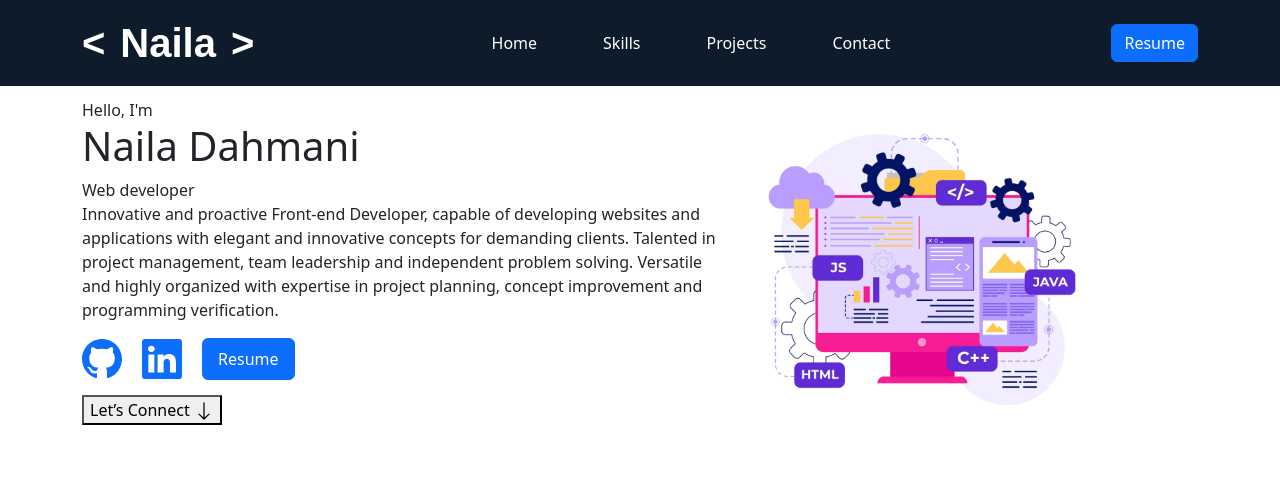
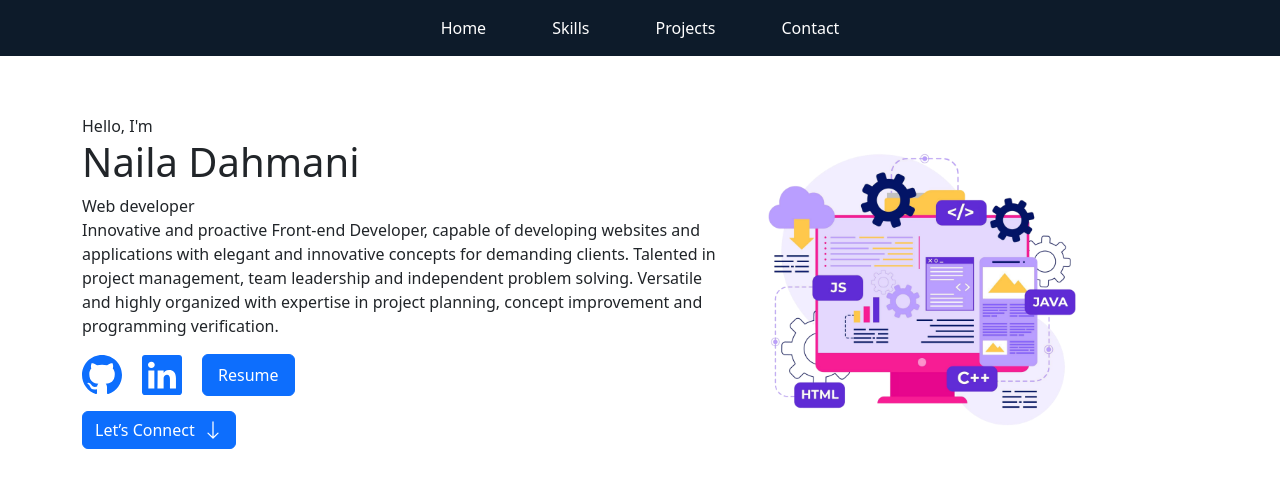
Before and after one commit to NAILAinfo/Portfolio_React, a React (Vite) app: page / in a window 1280 px wide. Shown: the top 488 px of the page. Built offline with nearby package versions, Linux system fonts and the light colour scheme.

Commit message:
modification

```diff
--- a/src/components/Banner.tsx
+++ b/src/components/Banner.tsx
@@ -5,7 +5,7 @@ import main from "../assets/main.png";
 
 const Banner = () => {
     return (
-        <section className="banner" id="home">
+        <section className="banner" id="home" style={{ marginTop: "50px" }}>
             <Container>
                 <Row className="align-items-center">
                     <Col xs={12} md={6} xl={7}>
@@ -50,9 +50,14 @@ const Banner = () => {
 
                                 </div>
 
-                            <button onClick={() => console.log('connect')}>
-                            Let’s Connect <ArrowDown size={20} />
-                            </button>
+                            <Button
+                                variant="primary"
+                                onClick={() => console.log('connect')}
+                                style={{ display: "flex", alignItems: "center", gap: "8px" }}
+                                >
+                                Let’s Connect <ArrowDown size={20} />
+                            </Button>
+
 
                     </Col>
                     <Col xs={12} md={6} xl={5} >
--- a/src/components/NavBar.tsx
+++ b/src/components/NavBar.tsx
@@ -1,17 +1,16 @@
 import { Navbar, Container, Nav, Button } from "react-bootstrap";
-import logo from "../assets/logo.png";
+{/*import logo from "../assets/logo.png"; import Logo from "./Logo";*/}
 import React from "react";
 import {motion } from "framer-motion";
 import { useState } from "react";
-import Logo from "./Logo";
 
 const NavBar: React.FC = () => {
   return (
     <Navbar expand="lg">
       <Container>
-          <Navbar.Brand href="#home" className="logo">
+      {/*    <Navbar.Brand href="#home" className="logo">
             <Logo/>
-        </Navbar.Brand>
+        </Navbar.Brand>*/}
 
 
         <Navbar.Toggle aria-controls="basic-navbar-nav">
@@ -29,15 +28,6 @@ const NavBar: React.FC = () => {
             <Nav.Link href="#Contact">Contact</Nav.Link>
           </Nav>
 
-          <Button
-              variant="primary"
-              href="https://docs.google.com/document/d/1uwaV6upgWd0D1TPsTzBUFdsf-IFabqsxwGyUnjmDYrY/edit?tab=t.0"
-              target="_blank"
-              rel="noopener noreferrer"
-            >
-              Resume
-          </Button>
-
         </Navbar.Collapse>
       </Container>
     </Navbar>
```
